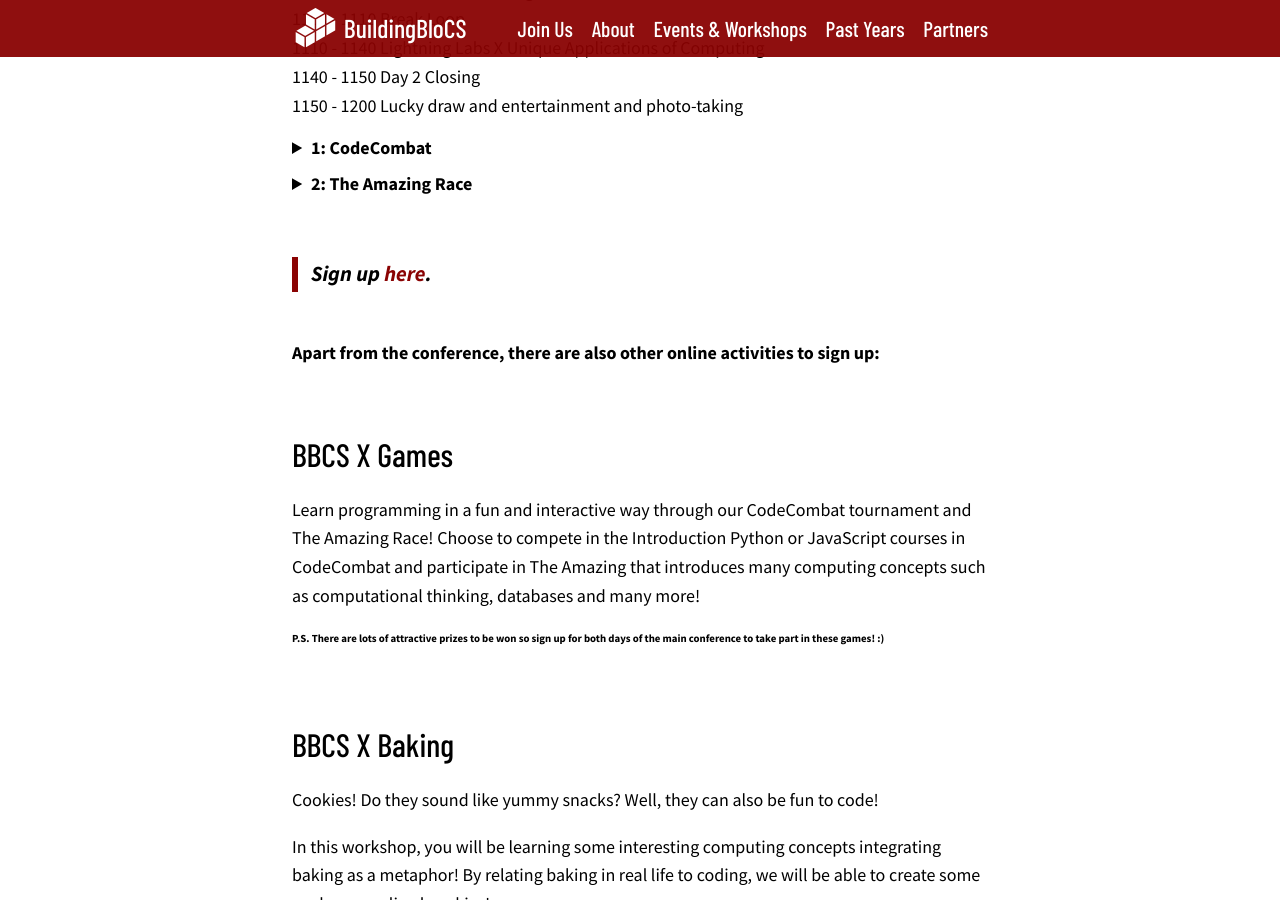
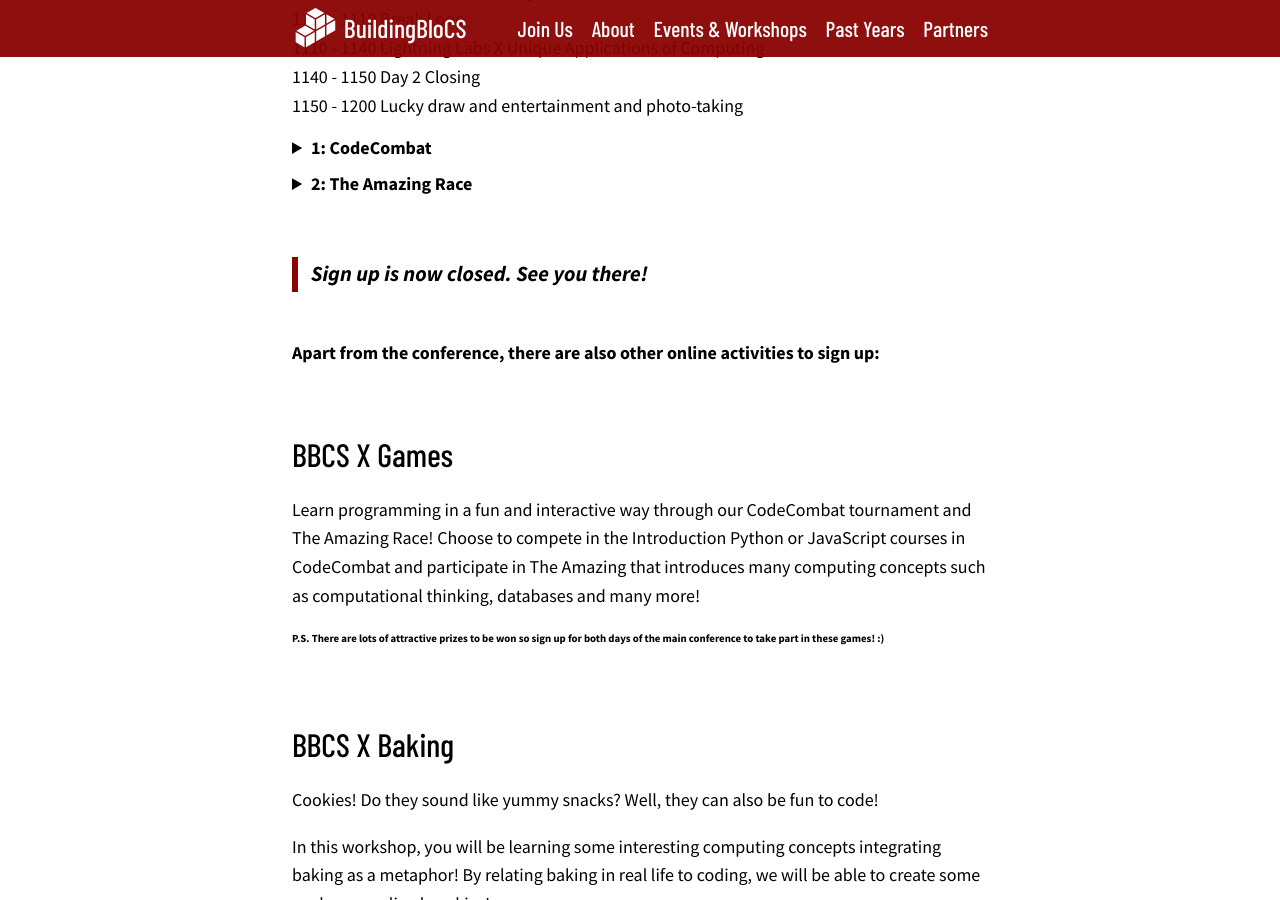
Before and after one commit to buildingblocs/2020, a Jekyll site: the page built from events-and-workshops/index.md, in a window 1280 px wide and 900 px high, scrolled down 1440 px. Built offline with Jekyll 4.4.1, drawn with Linux system fonts in a browser that asks for light colours; some web fonts are replaced.

Commit message:
Closed sign up

```diff
--- a/events-and-workshops/index.md
+++ b/events-and-workshops/index.md
@@ -55,7 +55,7 @@
 </div>
 <br>
 
-> **Sign up [here]({{ site.baseurl }}/register).**
+> **Sign up is now closed. See you there!**
 
 <br>
 **Apart from the conference, there are also other online activities to sign up:**
```
